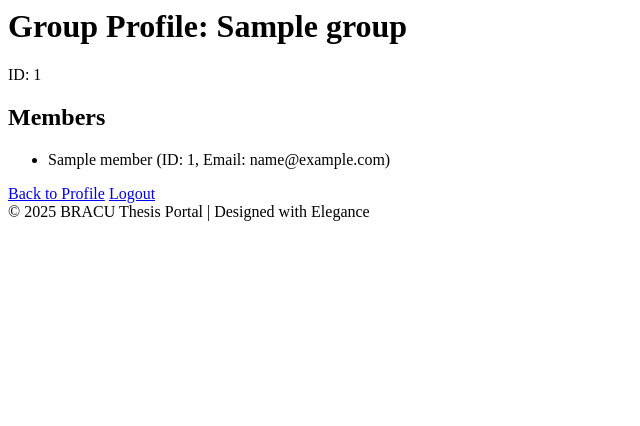
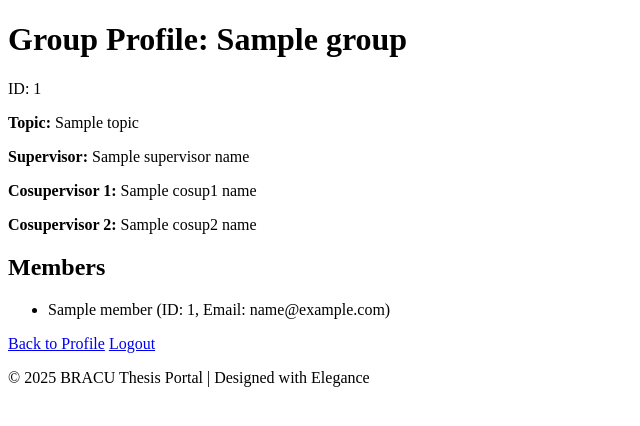
Before and after one commit to farhan-9820/CSE_370_Project, a Flask app: template projects/templates/group_profile.html in a window 1280 px wide. Shown: the top 426 px of the page, without its empty margins (0-640 px from the left). Run offline with Flask 3, Linux system fonts and the light colour scheme; the template is opened without the code that fills it: most values are stand-ins (such as "Sample title", 1, 10 or a date in 2020).

Commit message:
Added fields
Added fields for topic, sup, cosup1 and cosup2

```diff
--- a/projects/templates/group_profile.html
+++ b/projects/templates/group_profile.html
@@ -1,6 +1,19 @@
 <!-- group_profile.html -->
+<!DOCTYPE html>
+<html lang="en">
+<head>
+    <meta charset="UTF-8">
+    <meta name="viewport" content="width=device-width, initial-scale=1.0">
+    <title>Group Profile</title>
+</head>
+<body>
     <h1>Group Profile: {{ group.name }}</h1>
     <p>ID: {{ group_id }}</p>
+
+    <p><strong>Topic:</strong> {{ group.topic if group.topic else 'None' }}</p>
+    <p><strong>Supervisor:</strong> {{ supervisor_name if supervisor_name else 'None' }}</p>
+    <p><strong>Cosupervisor 1:</strong> {{ cosup1_name if cosup1_name else 'None' }}</p>
+    <p><strong>Cosupervisor 2:</strong> {{ cosup2_name if cosup2_name else 'None' }}</p>
 
     <h2>Members</h2>
     <ul>
@@ -49,5 +62,7 @@
     <a href="{{ url_for('logout') }}">Logout</a>
 
     <footer>
-    © 2025 BRACU Thesis Portal | Designed with Elegance
+        <p>© 2025 BRACU Thesis Portal | Designed with Elegance</p>
     </footer>
+</body>
+</html>
```
Lines whose indentation alone changed are shown as unchanged.
